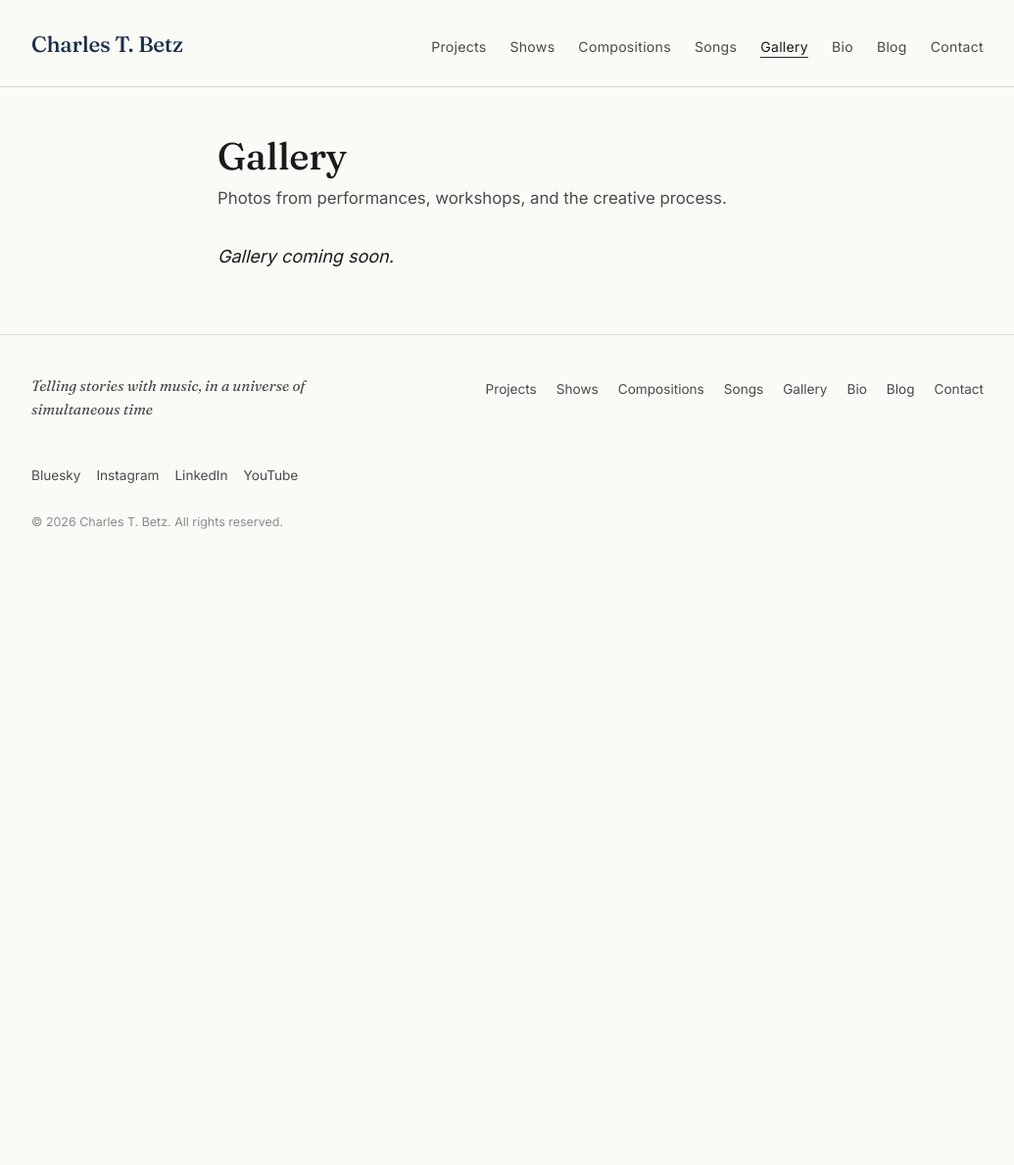
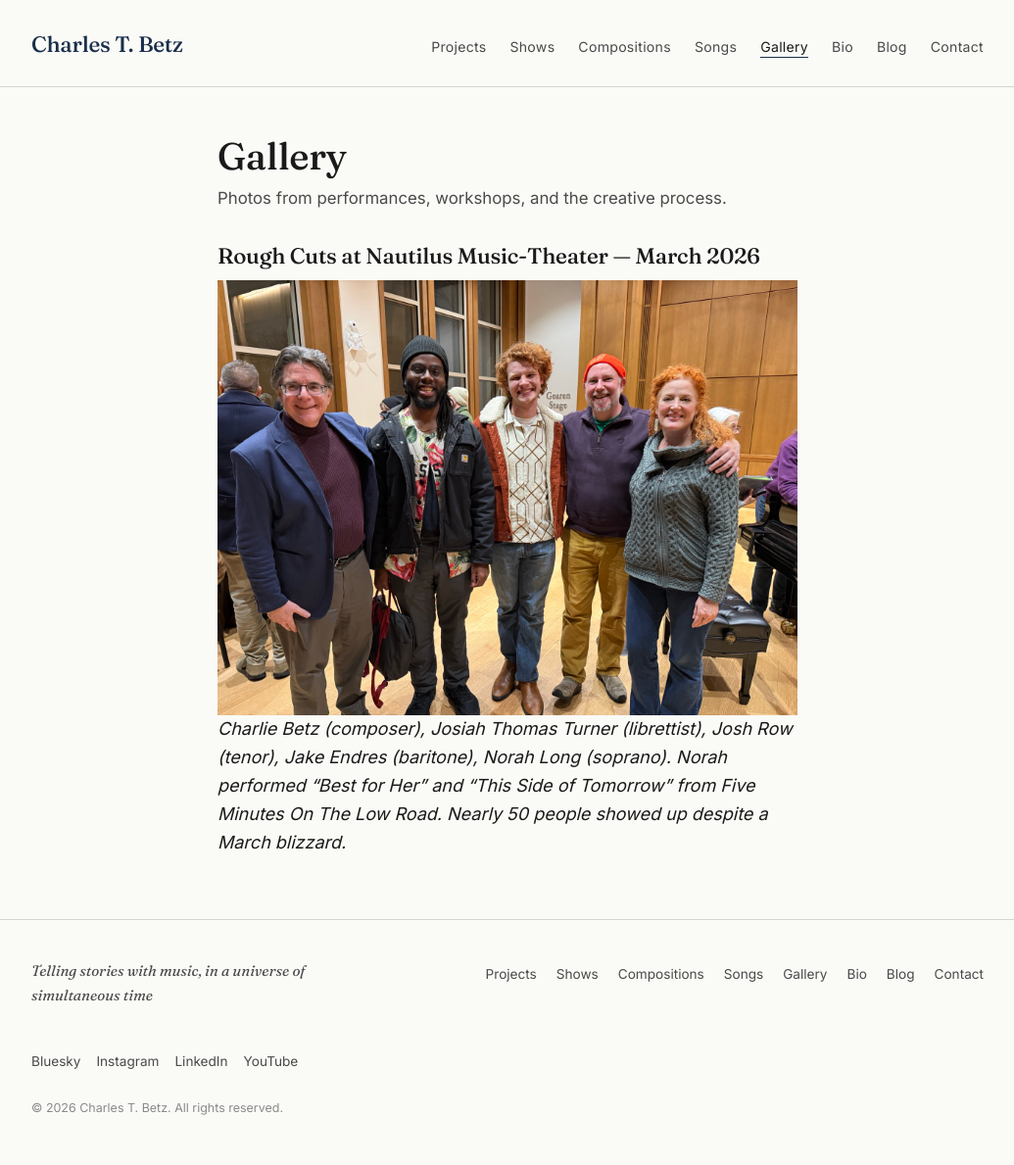
Before and after one commit to CharlesTBetz/charlestbetz.com, a Jekyll site: the page built from gallery.md, in a window 1280 px wide. Shown: the whole page at 98% size, without its empty margins (122-1157 px from the left). Built offline with Jekyll 4.4.1, drawn with Linux system fonts in a browser that asks for light colours; before the commit the page ends 900 px from its top, so only the background shows below that.

Commit message:
Add Rough Cuts photo to gallery
Co-Authored-By: Claude Opus 4.6 (1M context) <noreply@anthropic.com>

```diff
--- a/gallery.md
+++ b/gallery.md
@@ -5,4 +5,7 @@ permalink: /gallery/
 intro: "Photos from performances, workshops, and the creative process."
 ---
 
-*Gallery coming soon.*
+### Rough Cuts at Nautilus Music-Theater — March 2026
+
+![Charlie Betz (composer), Josiah Thomas Turner (librettist), Josh Row (tenor), Jake Endres (baritone), Norah Long (soprano)]({{ "/assets/images/shows/rough-cuts-2026-03.jpg" | relative_url }})
+*Charlie Betz (composer), Josiah Thomas Turner (librettist), Josh Row (tenor), Jake Endres (baritone), Norah Long (soprano). Norah performed "Best for Her" and "This Side of Tomorrow" from Five Minutes On The Low Road. Nearly 50 people showed up despite a March blizzard.*
```
